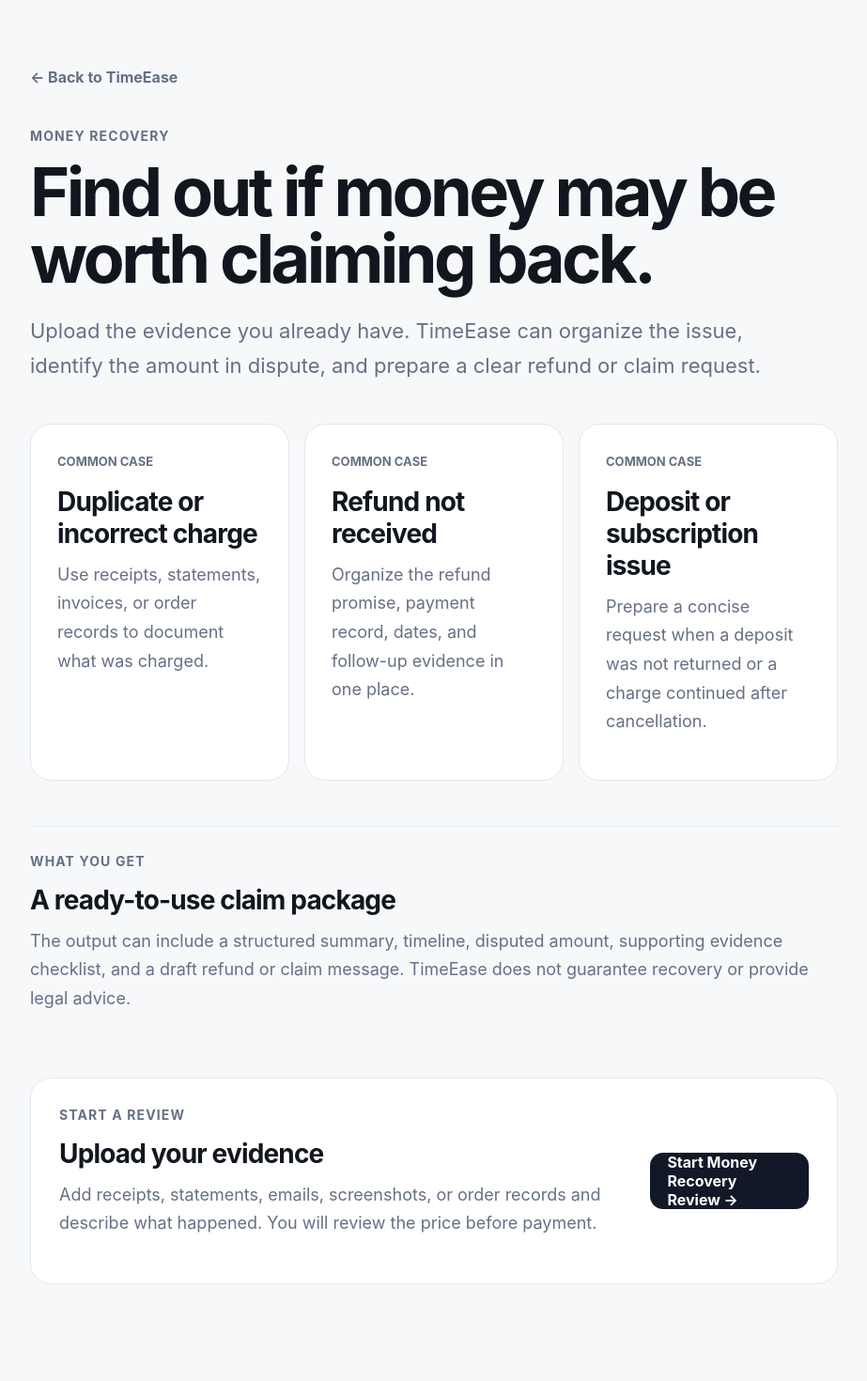
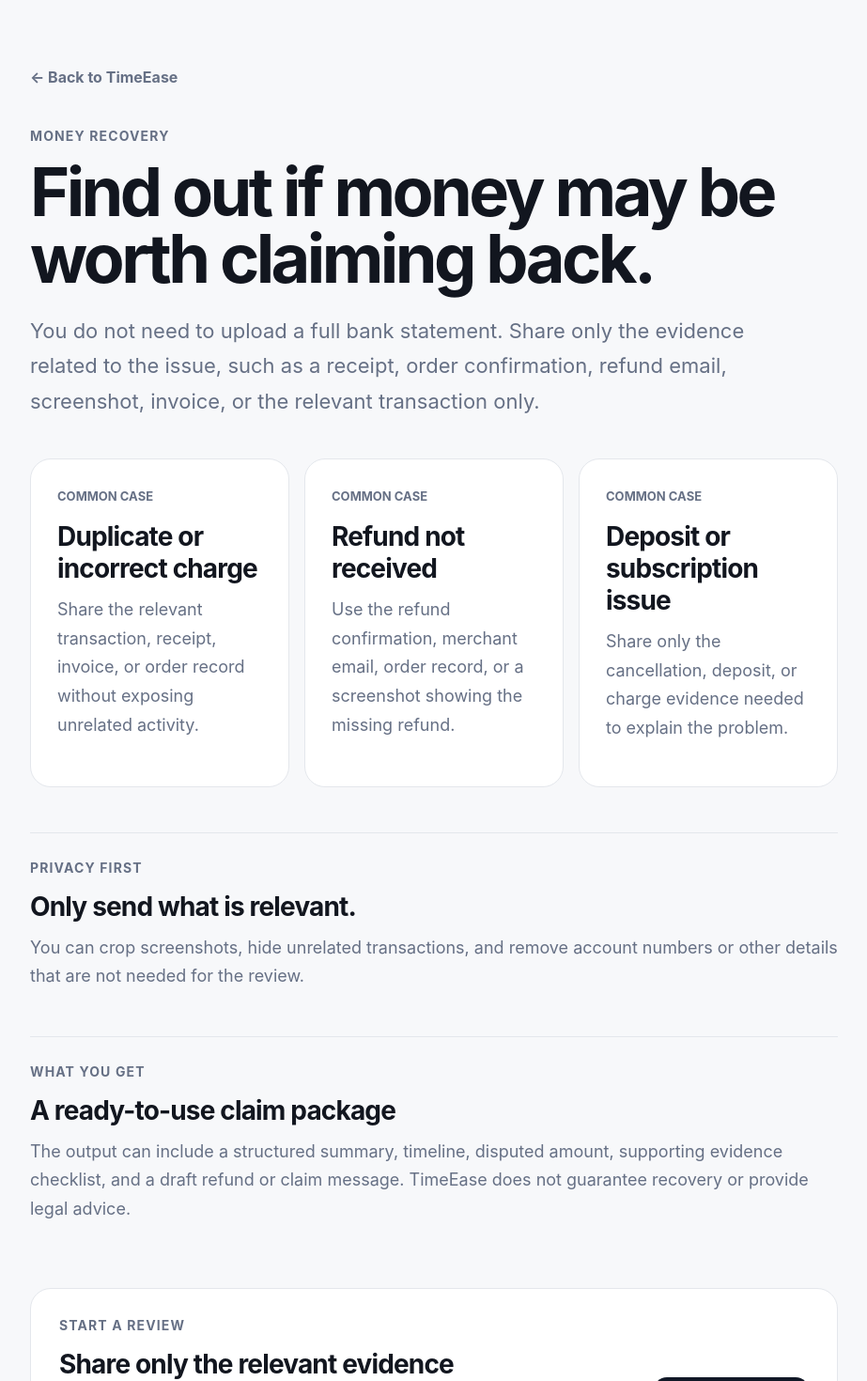
Before and after one commit to goplanetdigital/timeease-web, a Next.js app: page /recover-money in a window 1280 px wide. Shown: the top 1470 px of the page at 94% size, without its empty margins (178-1101 px from the left). Built offline with nearby package versions, Linux system fonts and the light colour scheme.

Commit message:
Reduce friction on Money Recovery intake

```diff
--- a/app/recover-money/page.tsx
+++ b/app/recover-money/page.tsx
@@ -12,8 +12,9 @@
         <div className="eyebrow">Money Recovery</div>
         <h1>Find out if money may be worth claiming back.</h1>
         <p className="article-intro">
-          Upload the evidence you already have. TimeEase can organize the issue,
-          identify the amount in dispute, and prepare a clear refund or claim request.
+          You do not need to upload a full bank statement. Share only the evidence
+          related to the issue, such as a receipt, order confirmation, refund email,
+          screenshot, invoice, or the relevant transaction only.
         </p>
       </section>
 
@@ -21,18 +22,27 @@
         <article className="card">
           <span className="card-kicker">Common case</span>
           <h2>Duplicate or incorrect charge</h2>
-          <p>Use receipts, statements, invoices, or order records to document what was charged.</p>
+          <p>Share the relevant transaction, receipt, invoice, or order record without exposing unrelated activity.</p>
         </article>
         <article className="card">
           <span className="card-kicker">Common case</span>
           <h2>Refund not received</h2>
-          <p>Organize the refund promise, payment record, dates, and follow-up evidence in one place.</p>
+          <p>Use the refund confirmation, merchant email, order record, or a screenshot showing the missing refund.</p>
         </article>
         <article className="card">
           <span className="card-kicker">Common case</span>
           <h2>Deposit or subscription issue</h2>
-          <p>Prepare a concise request when a deposit was not returned or a charge continued after cancellation.</p>
+          <p>Share only the cancellation, deposit, or charge evidence needed to explain the problem.</p>
         </article>
+      </section>
+
+      <section className="article-section">
+        <div className="eyebrow">Privacy first</div>
+        <h2>Only send what is relevant.</h2>
+        <p>
+          You can crop screenshots, hide unrelated transactions, and remove account
+          numbers or other details that are not needed for the review.
+        </p>
       </section>
 
       <section className="article-section">
@@ -48,10 +58,10 @@
       <section className="cta-panel">
         <div>
           <div className="eyebrow">Start a review</div>
-          <h2>Upload your evidence</h2>
+          <h2>Share only the relevant evidence</h2>
           <p>
-            Add receipts, statements, emails, screenshots, or order records and
-            describe what happened. You will review the price before payment.
+            A receipt, screenshot, email, invoice, order record, or single relevant
+            transaction is enough to start. You will review the price before payment.
           </p>
         </div>
         <a
```
